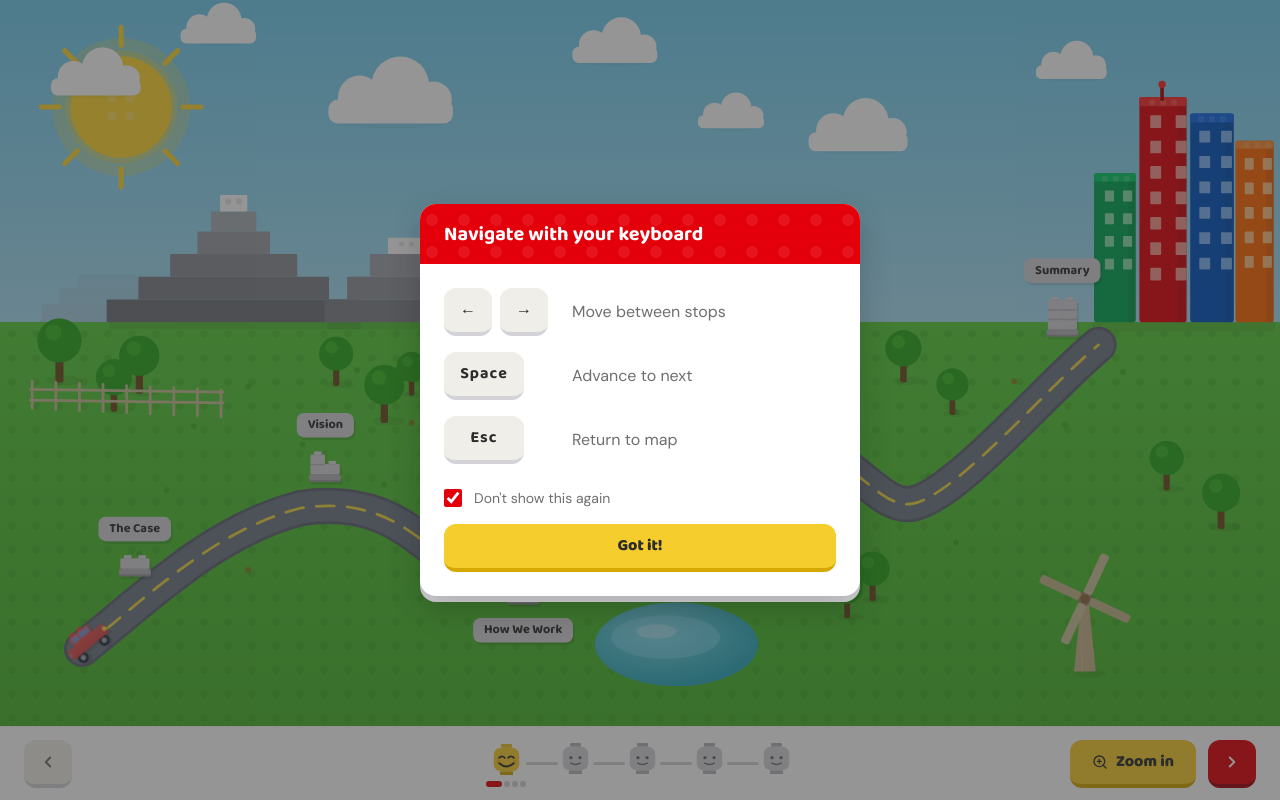
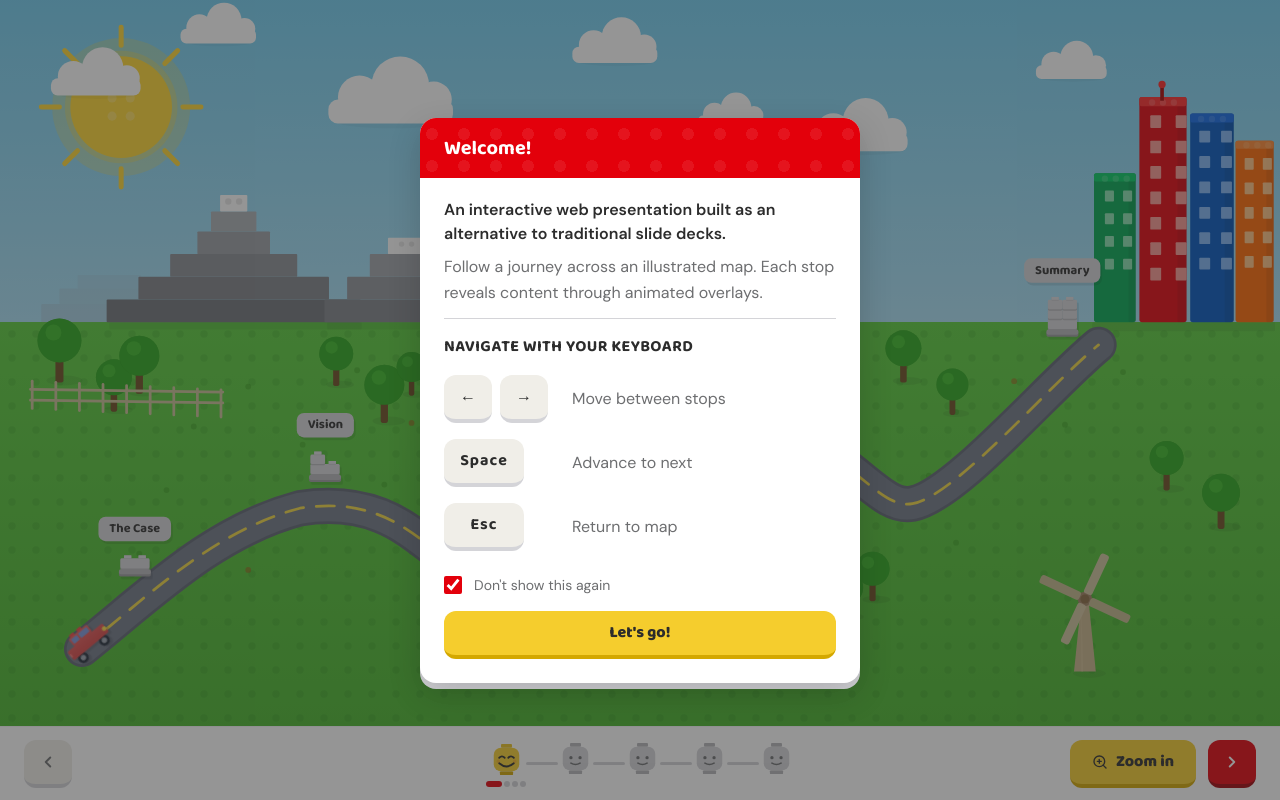
Before and after one commit to vajkri/lego-case, a Next.js app: page / in a window 1280 px wide. Built offline with nearby package versions, Linux system fonts and the light colour scheme.

Commit message:
feat: redesign onboarding overlay with welcome message and description
Replaces the keyboard-only onboarding with a welcome-first layout:
header says "Welcome!", bold sub-title + description paragraph,
divider line, then keyboard shortcuts section, "Let's go!" CTA.

```diff
--- a/src/components/features/presentation/OnboardingOverlay.tsx
+++ b/src/components/features/presentation/OnboardingOverlay.tsx
@@ -127,12 +127,29 @@ export function OnboardingOverlay() {
                 animate={{ opacity: 1, x: 0 }}
                 transition={{ delay: 0.15, duration: 0.3 }}
               >
-                Navigate with your keyboard
+                Welcome!
               </motion.h2>
             </div>
 
+            {/* ── Description ── */}
+            <div className="px-6 pt-5 pb-3 space-y-2">
+              <p className="font-body text-base text-lego-dark font-bold">
+                An interactive web presentation built as an alternative to
+                traditional slide decks.
+              </p>
+              <p className="font-body text-base text-lego-grey leading-relaxed">
+                Follow a journey across an illustrated map. Each stop reveals
+                content through animated overlays.
+              </p>
+            </div>
+
+            <hr className="mx-6 border-lego-grey-pale" />
+
             {/* ── Key guide ── */}
-            <div className="px-6 pt-6 pb-2 space-y-4">
+            <div className="px-6 pt-4 pb-2 space-y-4">
+              <p className="font-display font-bold text-base text-lego-dark uppercase tracking-wide">
+                Navigate with your keyboard
+              </p>
               <KeyRow
                 keys={[{ label: '←' }, { label: '→' }]}
                 label="Move between stops"
@@ -166,7 +183,7 @@ export function OnboardingOverlay() {
                 onClick={handleClose}
                 className="w-full justify-center"
               >
-                Got it!
+                Let&apos;s go!
               </Button>
             </div>
           </motion.div>
```
Also changed, not shown: .planning/todos/done/2026-03-15-redesign-onboarding-with-welcome-message-and-keyboard-shortcuts.md (renamed from .planning/todos/pending/2026-03-15-redesign-onboarding-with-welcome-message-and-keyboard-shortcuts.md).
